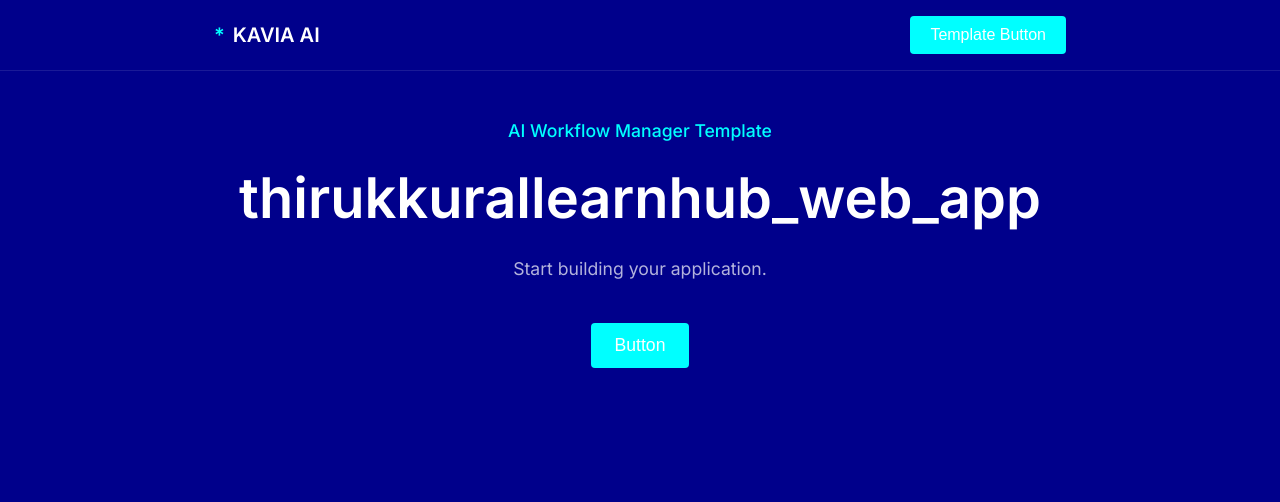
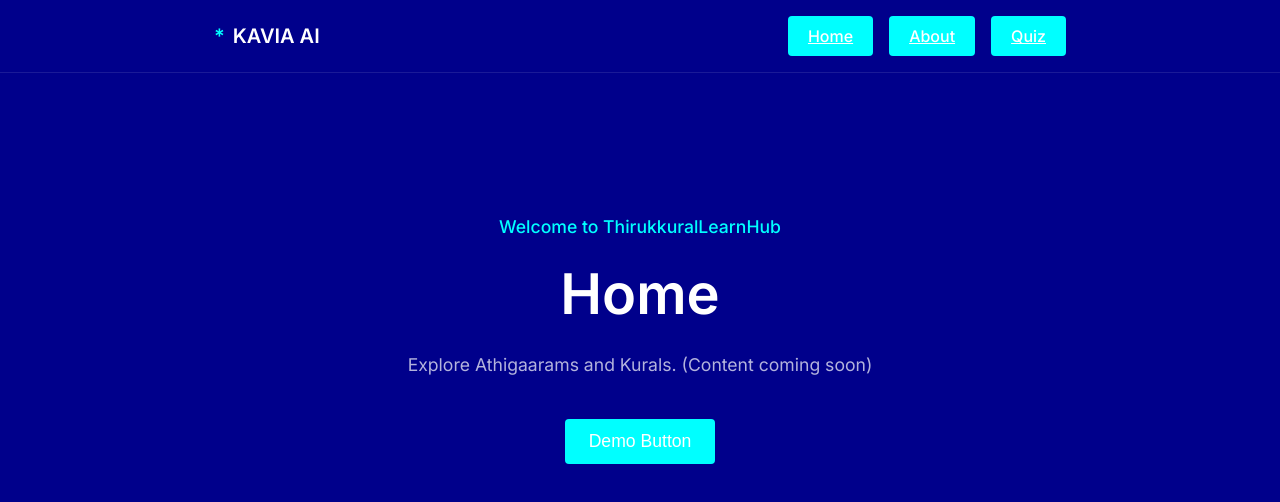
Before and after one commit to Workflow-Manager-admin/thirukkurallearnhub-33321-b15f6c09, a React (Create React App) app in the folder thirukkurallearnhub_web_app/: page / in a window 1280 px wide. Shown: the top 502 px of the page. Built offline with nearby package versions, Linux system fonts and the light colour scheme; the HTML template or start-up script is replaced by a standard one.

Commit message:
Auto-commit: Changes as of 2025-06-06T09:54:59.162334+00:00

```diff
--- a/thirukkurallearnhub_web_app/src/App.js
+++ b/thirukkurallearnhub_web_app/src/App.js
@@ -1,8 +1,64 @@
 import React from 'react';
 import './App.css';
+import { BrowserRouter, Routes, Route, Link } from 'react-router-dom';
 
+/**
+ * Placeholder Home component
+ * PUBLIC_INTERFACE
+ */
+function HomePage() {
+  return (
+    <div className="hero">
+      <div className="subtitle">Welcome to ThirukkuralLearnHub</div>
+      <h1 className="title">Home</h1>
+      <div className="description">
+        Explore Athigaarams and Kurals. (Content coming soon)
+      </div>
+      <button className="btn btn-large">Demo Button</button>
+    </div>
+  );
+}
+
+/**
+ * Placeholder About component
+ * PUBLIC_INTERFACE
+ */
+function AboutPage() {
+  return (
+    <div className="hero">
+      <div className="subtitle">About Thirukkural & Thiruvalluvar</div>
+      <h1 className="title">About</h1>
+      <div className="description">
+        Learn about Thirukkural and Thiruvalluvar. (Content coming soon)
+      </div>
+    </div>
+  );
+}
+
+/**
+ * Placeholder Quiz component
+ * PUBLIC_INTERFACE
+ */
+function QuizPage() {
+  return (
+    <div className="hero">
+      <div className="subtitle">Test Your Knowledge!</div>
+      <h1 className="title">Quiz</h1>
+      <div className="description">
+        Try the Thirukkural quiz. (Content coming soon)
+      </div>
+      <button className="btn btn-large">Start Quiz</button>
+    </div>
+  );
+}
+
+/**
+ * Main App with Routing Integration
+ * PUBLIC_INTERFACE
+ */
 function App() {
   return (
+    <BrowserRouter>
       <div className="app">
         <nav className="navbar">
           <div className="container">
@@ -10,27 +66,26 @@ function App() {
               <div className="logo">
                 <span className="logo-symbol">*</span> KAVIA AI
               </div>
-            <button className="btn">Template Button</button>
+              <div style={{ display: 'flex', gap: '16px' }}>
+                <Link className="btn" to="/">Home</Link>
+                <Link className="btn" to="/about">About</Link>
+                <Link className="btn" to="/quiz">Quiz</Link>
+              </div>
             </div>
           </div>
         </nav>
 
-      <main>
+        <main style={{ paddingTop: '96px' }}>
           <div className="container">
-          <div className="hero">
-            <div className="subtitle">AI Workflow Manager Template</div>
-
-            <h1 className="title">thirukkurallearnhub_web_app</h1>
-
-            <div className="description">
-              Start building your application.
-            </div>
-
-            <button className="btn btn-large">Button</button>
-          </div>
+            <Routes>
+              <Route path="/" element={<HomePage />} />
+              <Route path="/about" element={<AboutPage />} />
+              <Route path="/quiz" element={<QuizPage />} />
+            </Routes>
           </div>
         </main>
       </div>
+    </BrowserRouter>
   );
 }
 
```
Also changed, not shown: 1 other file (tests, documents, lock files or other folders). Lines whose indentation alone changed are shown as unchanged.
